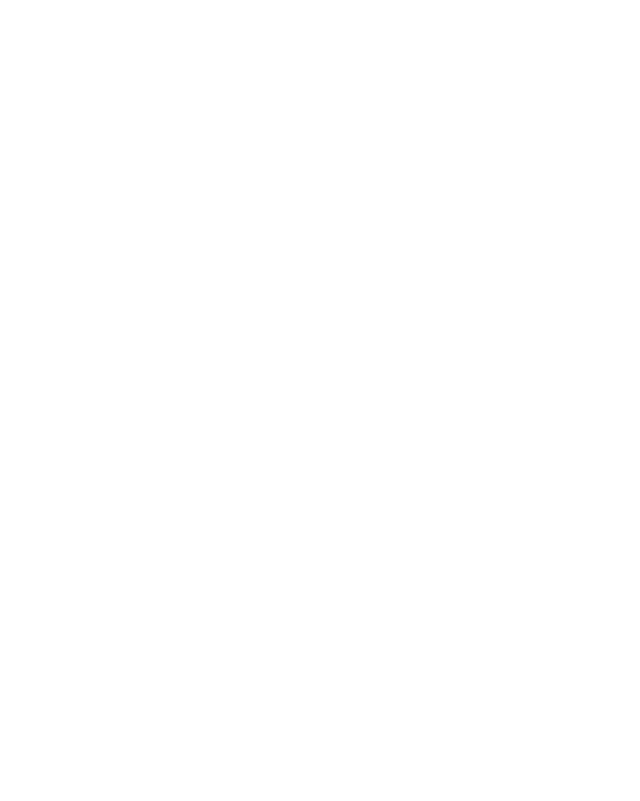
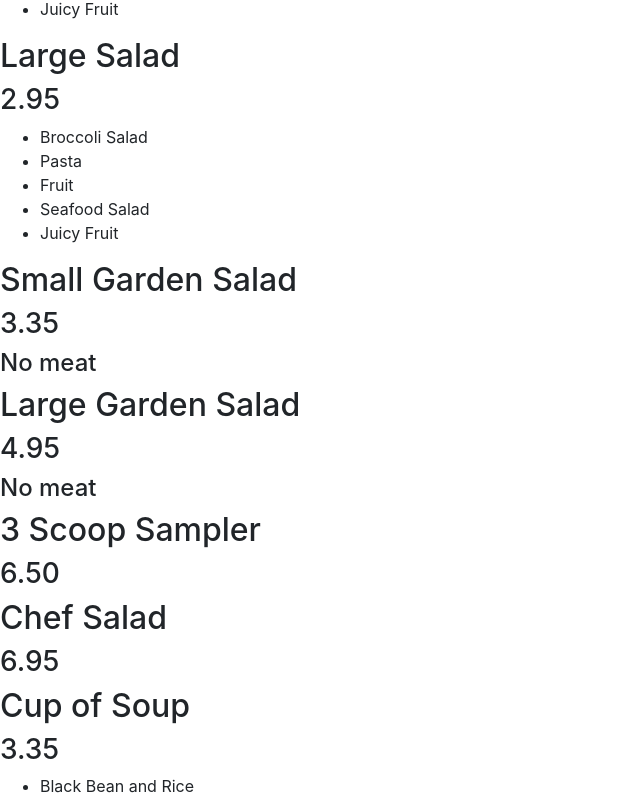
Before and after one commit to MihirBafna/wable, a React (Create React App) app in the folder Customer/customerapp/: page / in a window 1280 px wide. Shown: the part 259-1060 px from the top of the page, without its empty margins (0-640 px from the left). Before the commit the page ends 800 px from the top, so only its background shows below. Built offline with nearby package versions, Linux system fonts and the light colour scheme.

Commit message:
created menu from JSON data

```diff
--- a/Customer/customerapp/package.json
+++ b/Customer/customerapp/package.json
@@ -8,6 +8,7 @@
     "@testing-library/user-event": "^7.2.1",
     "react": "^16.14.0",
     "react-dom": "^16.14.0",
+    "react-router-dom": "^5.2.0",
     "react-scripts": "3.4.3",
     "reactstrap": "^8.6.0"
   },
--- a/Customer/customerapp/src/App.css
+++ /dev/null
@@ -1,38 +0,0 @@
-.App {
-  text-align: center;
-}
-
-.App-logo {
-  height: 40vmin;
-  pointer-events: none;
-}
-
-@media (prefers-reduced-motion: no-preference) {
-  .App-logo {
-    animation: App-logo-spin infinite 20s linear;
-  }
-}
-
-.App-header {
-  background-color: #282c34;
-  min-height: 100vh;
-  display: flex;
-  flex-direction: column;
-  align-items: center;
-  justify-content: center;
-  font-size: calc(10px + 2vmin);
-  color: white;
-}
-
-.App-link {
-  color: #61dafb;
-}
-
-@keyframes App-logo-spin {
-  from {
-    transform: rotate(0deg);
-  }
-  to {
-    transform: rotate(360deg);
-  }
-}
--- a/Customer/customerapp/src/App.js
+++ b/Customer/customerapp/src/App.js
@@ -1,20 +1,28 @@
 import React from 'react';
 import NavBar from './components/NavBar';
-// import './App.css';
-
+import Menu from './components/Menu'
+import {
+  BrowserRouter as Router,
+  Switch,
+  Route,
+  Link
+} from "react-router-dom";
 
 class App extends React.Component {
   render() {
-    return (
-      <div className="App">
-        <header className="App-header">
-          <link
+    return(
+    <div className="App">
+      <header meta="wable-CX"></header>
+    <link
             rel="stylesheet"
             href="https://maxcdn.bootstrapcdn.com/bootstrap/4.5.0/css/bootstrap.min.css"
             integrity="sha384-9aIt2nRpC12Uk9gS9baDl411NQApFmC26EwAOH8WgZl5MYYxFfc+NcPb1dKGj7Sk"
             crossorigin="anonymous" />
-        </header>
-        <NavBar />
+    <Router>
+      <NavBar />
+      <Route path="/" component={Menu} />
+    </Router>
+
       </div>
     );
   }
--- /dev/null
+++ b/Customer/customerapp/src/components/Menu.js
@@ -0,0 +1,34 @@
+import React from 'react';
+import menuData from './menu.json'
+import MenuItem from './MenuItem'
+
+const lunchList = menuData.menu.lunch.items;
+let categorySet = new Set()
+
+
+class Menu extends React.Component {
+    constructor(props){
+        super(props);
+    }
+
+
+
+    render(){
+        let items = []
+        for(var i = 0; i < lunchList.length; i++) {
+            let itemName = lunchList[i].name;
+            let itemPrice = lunchList[i].price;
+            let itemDesc = lunchList[i].desc;
+            let itemCategory = lunchList[i].category;
+            let itemDrop = lunchList[i].dropdown;
+            let dropOptions = lunchList[i].options;
+            items.push(<MenuItem name={itemName} price={itemPrice} desc={itemDesc} category={itemCategory} dropdown={itemDrop} options={dropOptions}/>)
+            }
+        return items;
+        }
+
+}
+
+
+
+export default Menu;
--- /dev/null
+++ b/Customer/customerapp/src/components/MenuDropdown.js
@@ -0,0 +1,23 @@
+import React from 'react'
+
+class MenuDropdown extends React.Component{
+    constructor(props){
+        super(props)
+    }
+
+    render(){
+        console.log(this.props.options)
+        if(this.props.itemDrop == "yes"){
+            let options = []
+            for(var i = 0; i < this.props.options.length; i++){
+                options.push(<li>{this.props.options[i]}</li>)
+            }
+            return <ul>{options}</ul>
+        }
+        else{
+            return null
+        }
+    }
+}
+
+export default MenuDropdown;
--- /dev/null
+++ b/Customer/customerapp/src/components/MenuItem.js
@@ -0,0 +1,22 @@
+import React from 'react'
+import MenuDropdown from './MenuDropdown'
+
+class MenuItem extends React.Component{
+    constructor(props){
+        super(props);
+
+    }
+    render(){
+        return(
+            <div>
+                <h2>{this.props.name}</h2>
+                <h3>{this.props.price}</h3>
+                <h4>{this.props.desc}</h4>
+                <MenuDropdown itemDrop={this.props.dropdown} options={this.props.options} />
+            </div>
+        )
+
+    }
+}
+
+export default MenuItem;
--- a/Customer/customerapp/src/menu.json
+++ b/Customer/customerapp/src/components/menu.json
@@ -7,7 +7,7 @@
             "desc":"",
             "category": "salad",
             "dropdown": "yes",
-            "options": "Broccoli Salad, Pasta, Fruit, Seafood Salad, Juicy Fruit"
+            "options": ["Broccoli Salad", "Pasta", "Fruit", "Seafood Salad", "Juicy Fruit"]
           },
           {
             "name": "Large Salad",
@@ -15,7 +15,7 @@
             "desc":"",
             "category": "salad",
             "dropdown": "yes",
-            "options": "Broccoli Salad, Pasta, Fruit, Seafood Salad, Juicy Fruit"
+            "options": ["Broccoli Salad", "Pasta", "Fruit", "Seafood Salad", "Juicy Fruit"]
           },
           {
               "name": "Small Garden Salad",
@@ -51,7 +51,7 @@
               "desc": "",
               "category": "soup",
               "dropdown": "yes",
-              "options": "Black Bean and Rice, Broccoli Cheese, Brunswick Stew, Chicken Gumbo, Chili, Creamy Potato (contains bacon, French Onion, Vegetarian Vegetable"
+              "options": ["Black Bean and Rice", "Broccoli Cheese","Brunswick Stew", "Chicken Gumbo", "Chili", "Creamy Potato (contains bacon)", "French Onion", "Vegetarian Vegetable"]
           },
           {
             "name": "Bowl of Soup",
@@ -59,7 +59,7 @@
             "desc": "",
             "category": "soup",
             "dropdown": "yes",
-            "options": "Black Bean and Rice, Broccoli Cheese, Brunswick Stew, Chicken Gumbo, Chili, Creamy Potato (contains bacon, French Onion, Vegetarian Vegetable"
+            "options": ["Black Bean and Rice", "Broccoli Cheese","Brunswick Stew", "Chicken Gumbo", "Chili", "Creamy Potato (contains bacon)", "French Onion", "Vegetarian Vegetable"]
           },
           {
             "name": "Quart of Soup",
@@ -67,7 +67,7 @@
             "desc": "",
             "category": "soup",
             "dropdown": "yes",
-            "options": "Black Bean and Rice, Broccoli Cheese, Brunswick Stew, Chicken Gumbo, Chili, Creamy Potato (contains bacon, French Onion, Vegetarian Vegetable"
+            "options": ["Black Bean and Rice", "Broccoli Cheese","Brunswick Stew", "Chicken Gumbo", "Chili", "Creamy Potato (contains bacon)", "French Onion", "Vegetarian Vegetable"]
           },
           {
               "name": "Gallon of Soup",
@@ -75,7 +75,7 @@
               "desc": "",
               "category": "soup",
               "dropdown": "yes",
-              "options": "Black Bean and Rice, Broccoli Cheese, Brunswick Stew, Chicken Gumbo, Chili, Creamy Potato (contains bacon, French Onion, Vegetarian Vegetable"
+              "options": ["Black Bean and Rice", "Broccoli Cheese","Brunswick Stew", "Chicken Gumbo", "Chili", "Creamy Potato (contains bacon)", "French Onion", "Vegetarian Vegetable"]
           }
 
         ]
--- a/Customer/customerapp/src/index.js
+++ b/Customer/customerapp/src/index.js
@@ -9,8 +9,3 @@
   </React.StrictMode>,
   document.getElementById('root')
 );
-
-// If you want your app to work offline and load faster, you can change
-// unregister() to register() below. Note this comes with some pitfalls.
-// Learn more about service workers: https://bit.ly/CRA-PWA
-serviceWorker.unregister();
```
Also changed, not shown: 1 other file (tests, documents, lock files or other folders).
